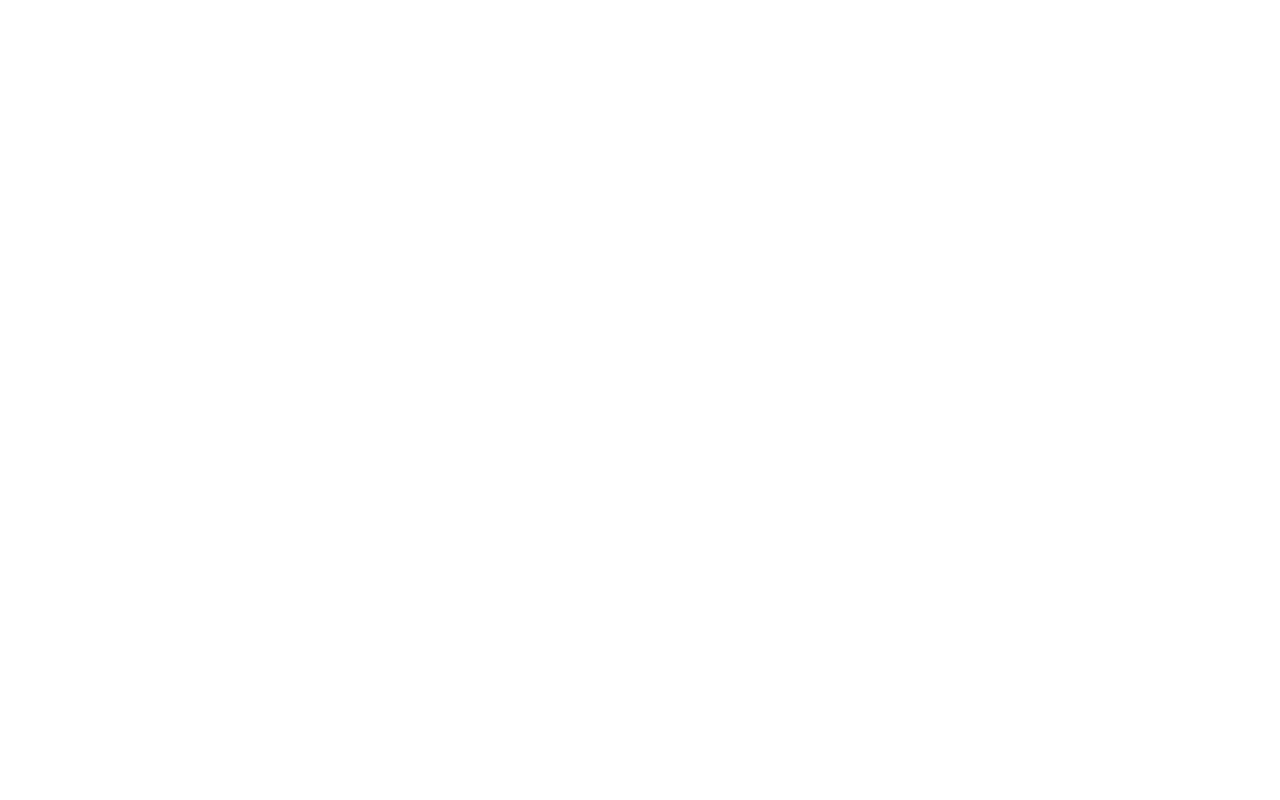
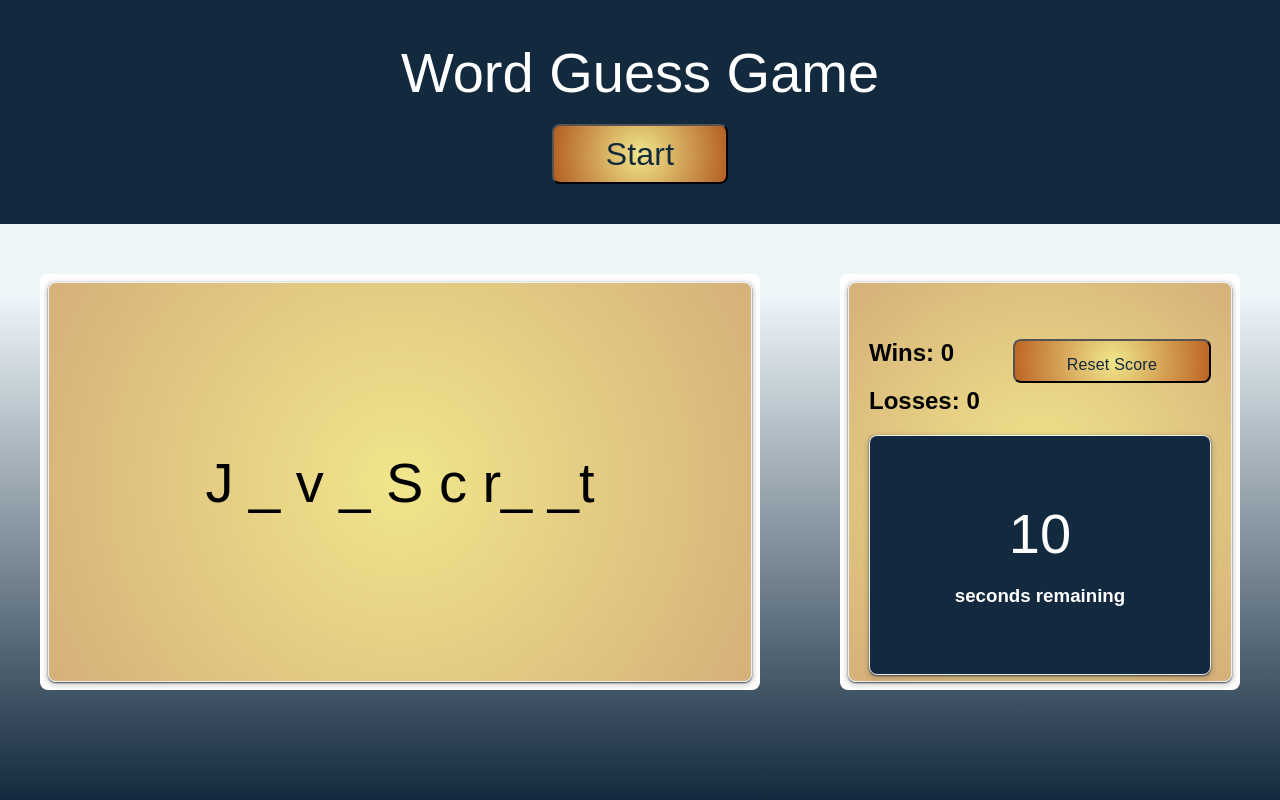
Before and after one commit to JCool221/wordGame, a plain HTML site: page index.html in a window 1280 px wide. Drawn offline with Linux system fonts and the light colour scheme.

Commit message:
end of class changes

```diff
--- /dev/null
+++ b/assets/css/style.css
@@ -0,0 +1,138 @@
+* {
+  box-sizing: border-box;
+}
+
+body {
+  font-family: Arial;
+  margin: 0;
+  display: flex;
+  flex-direction: column;
+  min-height: 100vh;
+  justify-content: flex-start;
+  background: linear-gradient(0deg, rgba(19,41,61,1) 0%, rgba(237,245,249,1) 63%);
+}
+
+.reset-button {
+  font-size: 16px;
+  height: 30px;
+  line-height: 8px;
+  margin-top: 20px;
+}
+
+.win-loss-container {
+  display: flex;
+  justify-content: space-between;
+  margin-top: 16px;
+}
+
+button {
+  background: radial-gradient(circle, rgba(240,230,140,1) 0%, rgba(187,96,33,0.9542191876750701) 100%);
+  border-radius: 8px;
+  color: #13293d;
+  cursor: pointer;
+  font-size: 2em;
+  letter-spacing: 0.21px;
+  line-height: 16px;
+  max-width: 255px;
+  padding: 20px 52px;
+  text-align: center;
+  transition-duration: 0.15s;
+  transition-property: background-color;
+  transition-timing-function: linear;
+  margin-top: 0.6em;
+}
+
+header {
+  padding: 40px;
+  text-align: center;
+  background: #13293d;
+  color: #fff;
+  border-bottom:30px #879274;
+}
+
+main {
+  display: flex;
+  flex-wrap: wrap;
+  justify-content: space-around;
+}
+
+section {
+  flex: 0 auto;
+  padding: 8px;
+  margin-top: 50px;
+  background-color: white;
+  border-radius: 8px;
+}
+
+.word-guess {
+  width: 55vw;
+  height: 400px;
+}
+
+.results {
+  width: 30vw;
+  height: 400px;
+}
+
+.card {
+  background: radial-gradient(circle, rgba(240,230,140,1) 0%, rgba(187,124,33,0.604079131652661) 100%);
+  border: 1px solid #eceff1;
+  border-radius: 8px;
+  box-shadow: rgba(60, 64, 67, 2) 0 1px 2px 0,
+    rgba(60, 64, 67, 0.15) 0 2px 4px 3px;
+  margin: auto;
+  padding: 20px;
+}
+
+.word-blanks {
+  line-height: 360px;
+}
+
+.large-font {
+  font-size: 3.5em;
+  text-align:center;
+}
+
+.timer {
+  height: 240px;
+  padding: 10px;
+  background: #13293d;
+  color: #fff;
+  text-align: center;
+}
+
+.timer-text {
+  padding: 55px;
+}
+
+@media screen and (max-width: 1183px) {
+  main {
+    flex-direction: column;
+  }
+
+  .word-guess,
+  .results {
+    width: 90vw;
+  }
+
+  section {
+    background-color: white;
+    margin: 20px auto;
+    width: 92vw;
+  }
+}
+
+@media screen and (max-width: 504px) {
+  .large-font {
+    font-size: 2em;
+  }
+
+  .reset-button {
+    font-size: 12px;
+    width: 20ox;
+
+  }
+
+  .timer {
+    height: 200px;
+  }
--- /dev/null
+++ b/assets/script.js
@@ -0,0 +1,19 @@
+var wordGameGo = document.querySelector(".start-button");
+var timeLeft = document.querySelector(".large-font timer-count");
+console.log(timeLeft);
+var wins = document.querySelector(".win");
+console.log(wins);
+var lose = document.querySelector(".lose");
+console.log(lose);
+
+var winstext = 0;
+
+function setWinsText() {
+    wins.textContent = winstext;
+}
+
+wordGameGo.addEventListener("click", function() {
+    wins++;
+    setWinsText();
+    console.log("button");
+});
--- a/index.html
+++ b/index.html
@@ -1,12 +1,43 @@
 <!DOCTYPE html>
-<html lang="en">
-<head>
-    <meta charset="UTF-8">
-    <meta http-equiv="X-UA-Compatible" content="IE=edge">
-    <meta name="viewport" content="width=device-width, initial-scale=1.0">
-    <title>Word Game</title>
-</head>
-<body>
+<html>
+  <head>
+    <title>CSS Box Styling</title>
+    <meta charset="UTF-8" />
+    <meta name="viewport" content="width=device-width, initial-scale=1" />
+    <link rel="stylesheet" type="text/css" href="./assets/css/style.css" />
+  </head>
+  <body>
+    <header>
+      <div class= "large-font">Word Guess Game</div>
+      <button class="start-button">Start</button>
+    </header>
 
-</body>
+    <main>
+      <section>
+        <div class="card word-guess">
+          <div class="large-font word-blanks">J _ v _ S c r_ _t</div>
+        </div>
+      </section>
+
+      <section>
+        <div class="card results">
+          <div class = "win-loss-container">
+          <div>
+          <h2>Wins: <span class="win">0</span> </h2>
+          <h2>Losses: <span class="lose">0</span></h2>
+        </div>
+          <button class="reset-button">Reset Score</button>
+      </div>
+          <div class= "card timer">
+            <div class = "timer-text">
+            <div class="large-font timer-count">10</div>
+            <h3>seconds remaining</h3>
+          </div>
+
+          </div>
+        </div>
+      </section>
+    </main>
+    <script src="assets/script.js"></script>
+  </body>
 </html>
```
Also changed, not shown: assets/stylesheet.css (deleted), 1 other file.
